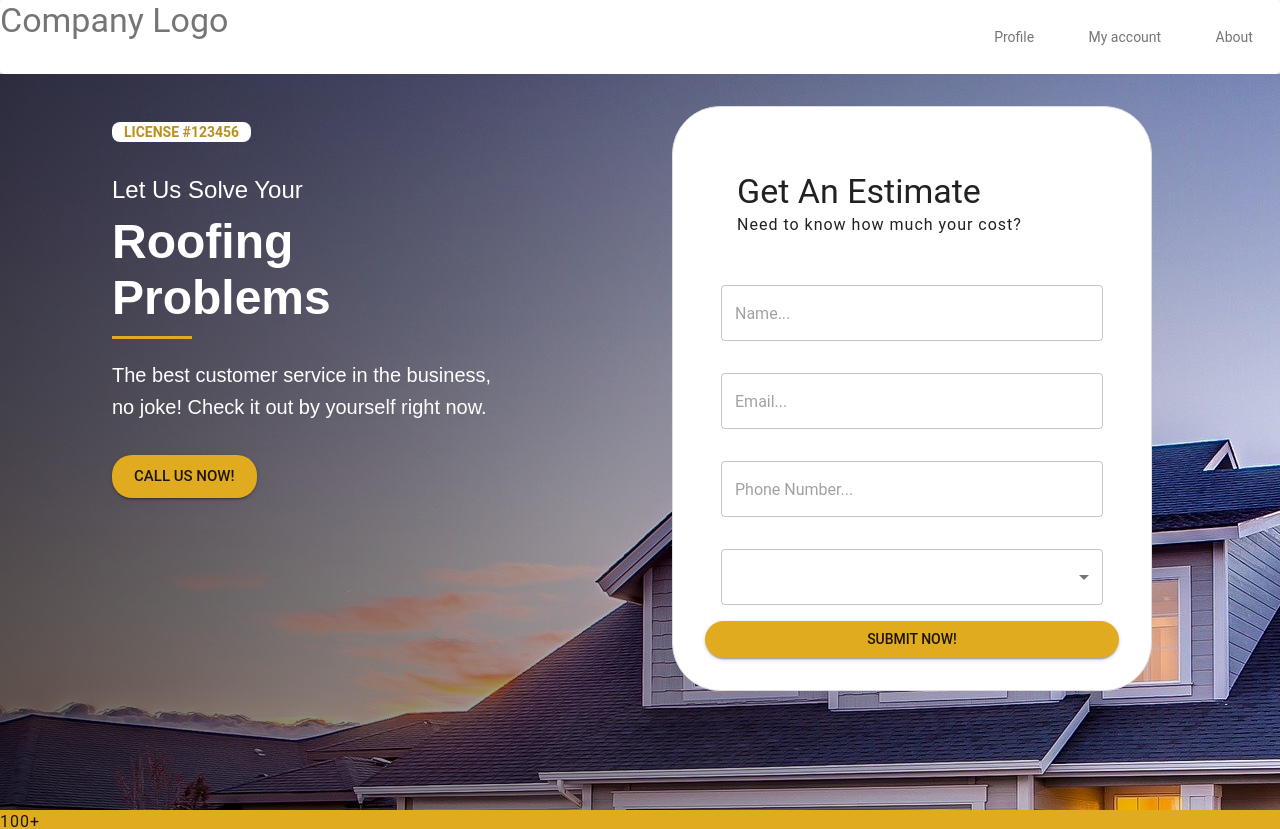
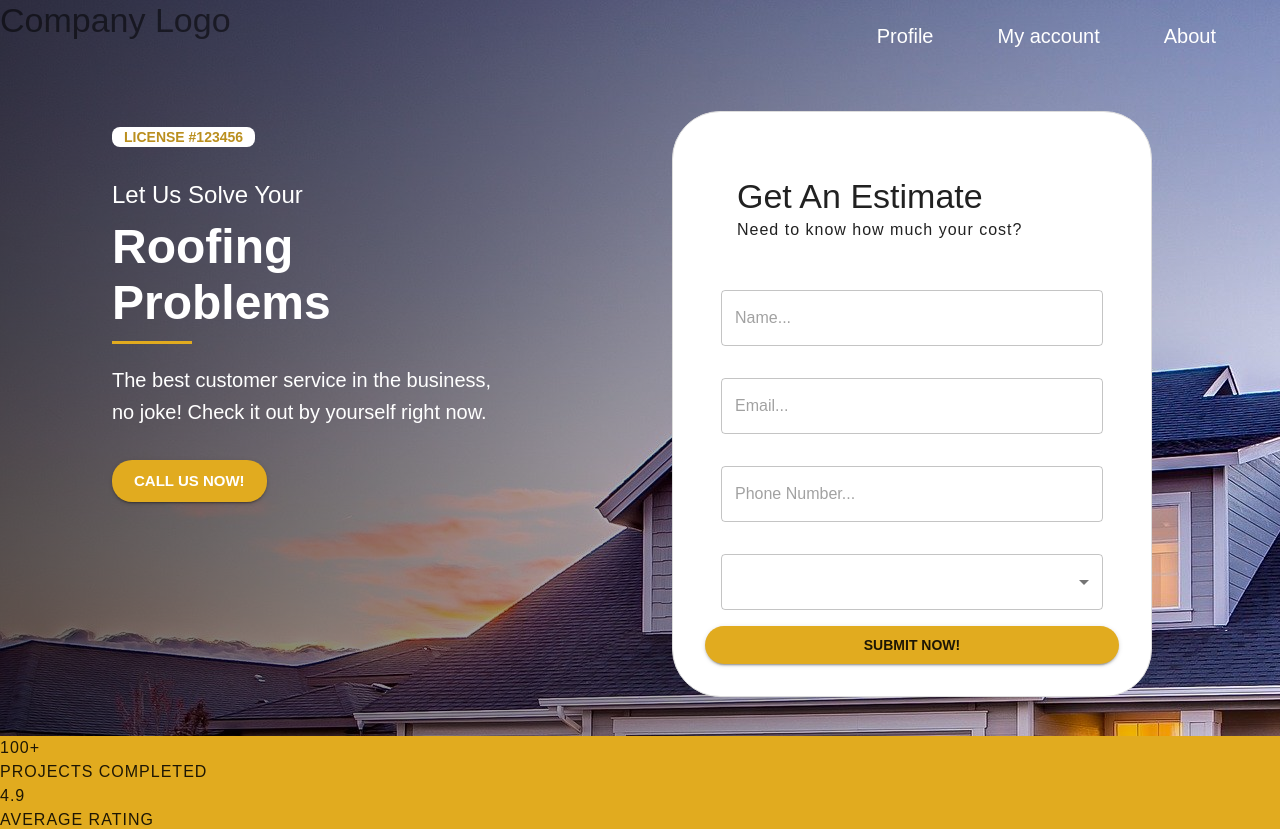
Before and after one commit to ryan0626-bit/golding, a React (Create React App) app in the folder frontend/: page / in a window 1280 px wide. Shown: the top 829 px of the page. Built offline with nearby package versions, Linux system fonts and the light colour scheme.

Commit message:
Move Nav In Image

```diff
--- a/frontend/src/App.js
+++ b/frontend/src/App.js
@@ -2,12 +2,12 @@ import React from 'react'
 import { Route, Switch } from 'react-router-dom'
 import About from './about'
 import Home from './home'
-import NavBar from './NavBar'
+// import NavBar from './NavBar'
 
 export default function App() {
   return (
     <div>
-      <NavBar />
+      {/* <NavBar /> */}
       <Switch>
         <Route path="/about">
           <About />
--- a/frontend/src/AppTheme.js
+++ b/frontend/src/AppTheme.js
@@ -99,7 +99,7 @@ const mixins = {
 }
 
 const typography = {
-  fontFamily: '"Montserrat", Roboto, tahoma, sans-serif',
+  fontFamily: '"Arial", Roboto, tahoma, sans-serif',
   default: {
     color: palette.secondary.main,
   },
@@ -141,6 +141,11 @@ const theme = createMuiTheme({
       },
       root: {
         borderRadius: 20,
+        padding: '0.5em 0.75em',
+        fontWeight: 'bold',
+        color: 'white',
+        // lineHeight: 1,
+        boxShadow: '0px 0px 0.25em #0002 inset, -2px 2px 0.25em #0004',
       },
     },
     MuiBadge: {
--- a/frontend/src/NavBar.js
+++ b/frontend/src/NavBar.js
@@ -44,9 +44,18 @@ const useStyles = makeStyles(theme => ({
     [theme.breakpoints.down('sm')]: {
       display: 'none',
     },
+    marginRight: '2rem',
   },
   route: {
-    padding: '1.7rem',
+    color: 'white',
+    padding: '.25rem 1rem .25rem 1rem',
+    margin: '1rem',
+    borderRadius: '2rem',
+    // fontSize: theme.typography.pxToRem(20),
+    '&:hover': {
+      cursor: 'pointer',
+      backgroundColor: theme.palette.primary.main,
+    },
   },
 }))
 
@@ -67,15 +76,21 @@ export default function NavBar() {
   }
 
   return (
-    <Paper className={clsx(classes.paper, classes.ryansNav)}>
+    <div className={clsx(classes.paper, classes.ryansNav)}>
       <div>
         <Typography variant="h4">Company Logo</Typography>
       </div>
       <div style={{ flexGrow: 1 }} />
       <div className={classes.bigScreen}>
-        <div className={classes.route}>Profile</div>
-        <div className={classes.route}>My account</div>
-        <div className={classes.route}>About</div>
+        <Typography variant="h6" className={classes.route} onClick={() => openPage('profile')}>
+          Profile
+        </Typography>
+        <Typography variant="h6" className={classes.route} onClick={() => openPage('account')}>
+          My account
+        </Typography>
+        <Typography variant="h6" className={classes.route} onClick={() => openPage('about')}>
+          About
+        </Typography>
       </div>
       <div className={classes.smallScreen}>
         <div className={classes.navButton}>
@@ -96,6 +111,6 @@ export default function NavBar() {
           <MenuItem onClick={() => openPage('about')}>About</MenuItem>
         </Menu>
       </div>
-    </Paper>
+    </div>
   )
 }
--- a/frontend/src/home/main-tile/Intro.js
+++ b/frontend/src/home/main-tile/Intro.js
@@ -49,6 +49,7 @@ const useStyles = makeStyles(theme => ({
       borderRadius: '30px!important',
     },
     flexShrink: 0,
+    color: 'white',
   },
 }))
 
@@ -78,7 +79,7 @@ export default function Intro() {
 
       <Button
         size="large"
-        classes={classes.projectsButton}
+        className={classes.projectsButton}
         variant="contained"
         color="primary"
         onClick={handleCallUs}
--- a/frontend/src/home/main-tile/index.js
+++ b/frontend/src/home/main-tile/index.js
@@ -3,6 +3,7 @@ import { React } from 'react'
 import HomeRoof from '../../images/HomeRoof.jpg'
 import Intro from './Intro'
 import Request from './Request'
+import NavBar from '../../NavBar'
 
 const useStyles = makeStyles(theme => ({
   background: {
@@ -26,6 +27,11 @@ const useStyles = makeStyles(theme => ({
     position: 'absolute',
     background: 'linear-gradient(to right, rgba(0, 0, 0, .6), rgba(255,0,0,0))',
     zIndex: 1,
+  },
+  navBar: {
+    zIndex: 2,
+    flexGrow: 1,
+    flexBasis: '100%',
   },
   intro: {
     zIndex: 2,
@@ -71,6 +77,9 @@ export default function Index() {
   return (
     <div className={classes.background}>
       <div className={classes.backgroundOverlay} />
+      <div className={classes.navBar}>
+        <NavBar />
+      </div>
       <div className={classes.intro}>
         <Intro />
       </div>
```
Also changed, not shown: 1 other file (tests, documents, lock files or other folders).
